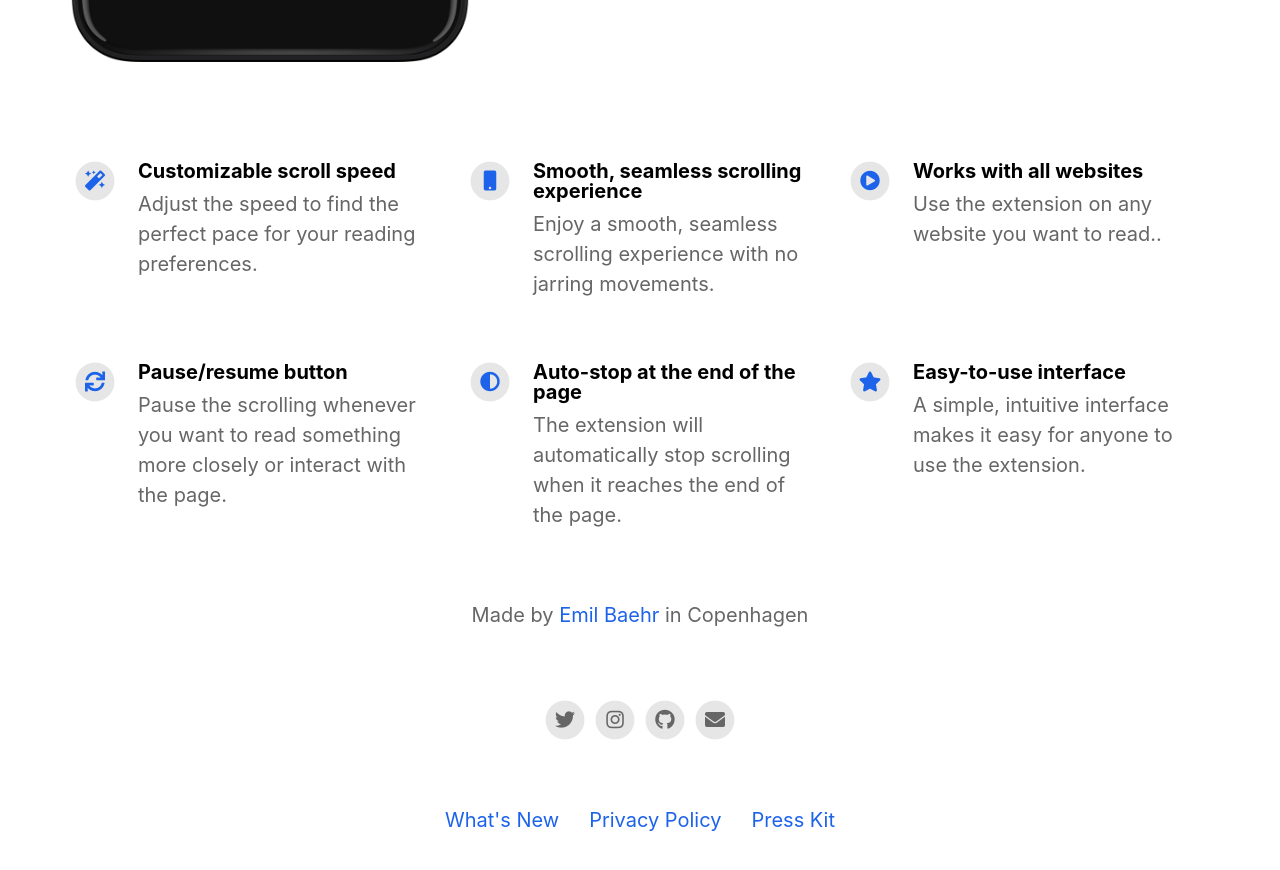
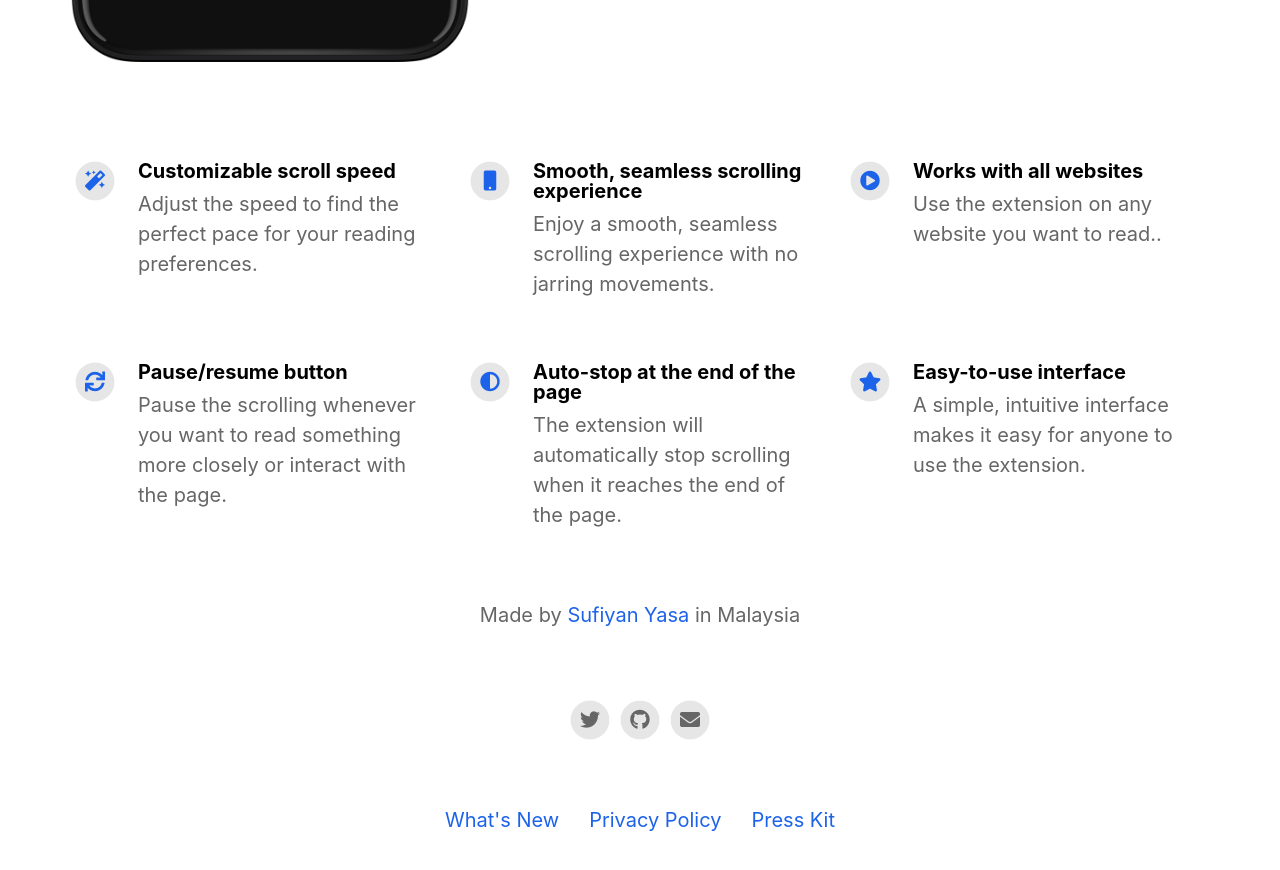
Before and after one commit to xr1337/AutoScrollerLanding, a Jekyll site: the page built from index.html, in a window 1280 px wide and 900 px high, scrolled down 923 px. Shown: the top 870 px of the window. Built offline with Jekyll 4.4.1, drawn with Linux system fonts in a browser that asks for light colours; nearby versions of some CDN libraries.

Commit message:
Update _config.yml

```diff
--- a/_config.yml
+++ b/_config.yml
@@ -20,14 +20,14 @@ enable_smart_app_banner                   : true
 
 
 # Information About Yourself
-your_name                                 : Emil Baehr
-your_link                                 : https://emilbaehr.com
-your_city                                 : Copenhagen
-email_address                             : emil.baehr@gmail.com
+your_name                                 : Sufiyan Yasa
+your_link                                 : https://sufiyanyasa.com
+your_city                                 : Malaysia
+email_address                             : me@sufiyanyasa.com
 facebook_username                         :
-instagram_username                        : ebaehr
-twitter_username                          : ebaehr
-github_username                           : emilbaehr
+instagram_username                        :
+twitter_username                          : sufiyanysa
+github_username                           : xr1337
 youtube_username                          :
 
 
```
